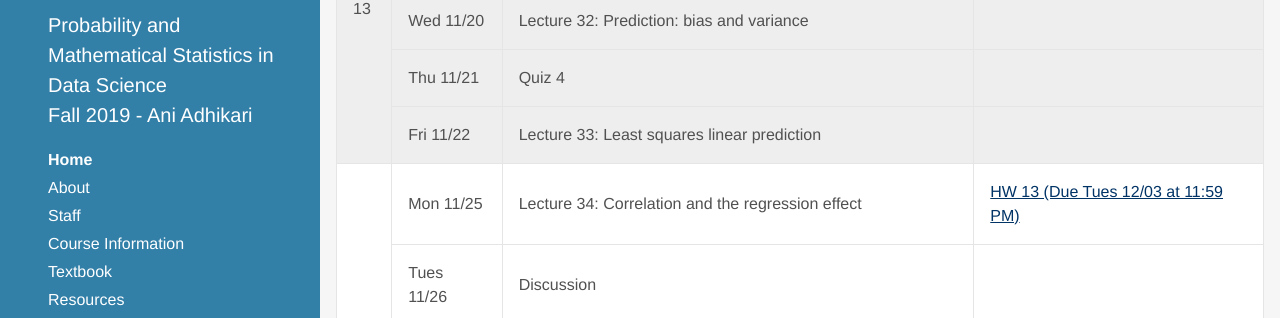
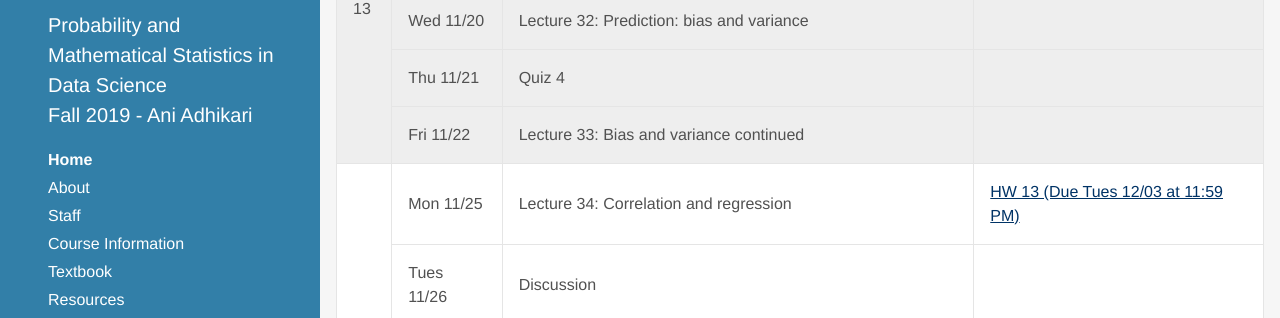
Before and after one commit to stat88/stat88.github.io, a Jekyll site: the page built from index.html, in a window 1280 px wide and 900 px high, scrolled down 4273 px. Shown: the part 134-452 px from the top of the window. Built offline with Jekyll 4.4.1, drawn with Linux system fonts in a browser that asks for light colours; some web fonts are replaced; the list of posts is cut into pages by our own code.

Commit message:
Updating calendar for 11/22 and 11/25

```diff
--- a/_data/syllabus2.yml
+++ b/_data/syllabus2.yml
@@ -242,7 +242,7 @@ weeks:
     - date: Thu 11/21
       content: "Quiz 4"
     - date: Fri 11/22
-      content: "Lecture 33: Least squares linear prediction"
+      content: "Lecture 33: Bias and variance continued"
 
 
   - weekNum: 14
@@ -250,7 +250,7 @@ weeks:
     weekDuration: 11/25-11/29
     basic:
     - date: Mon 11/25
-      content: "Lecture 34: Correlation and the regression effect"
+      content: "Lecture 34: Correlation and regression"
       assignments:
       - name: HW 13 (Due Tues 12/03 at 11:59 PM)
     - date: Tues 11/26
```
